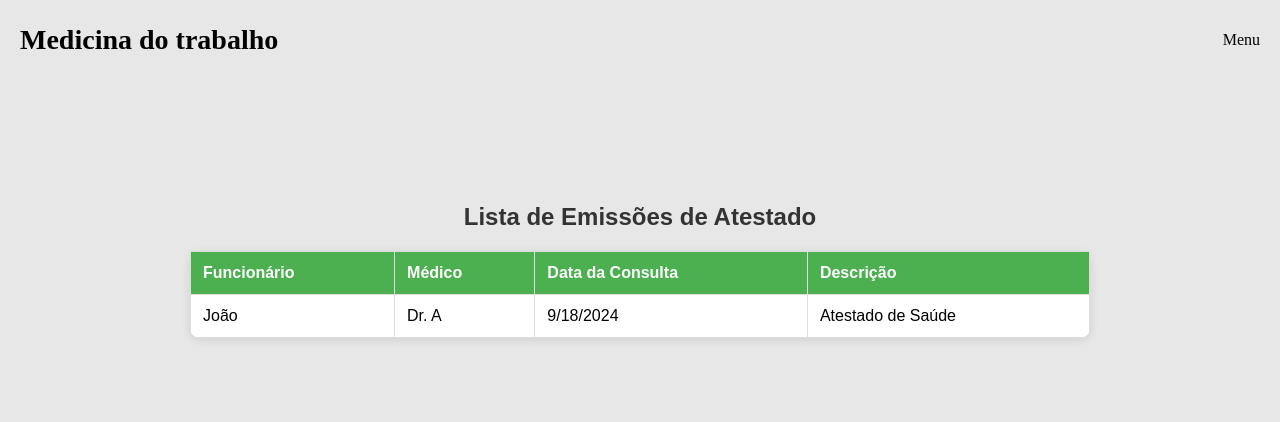
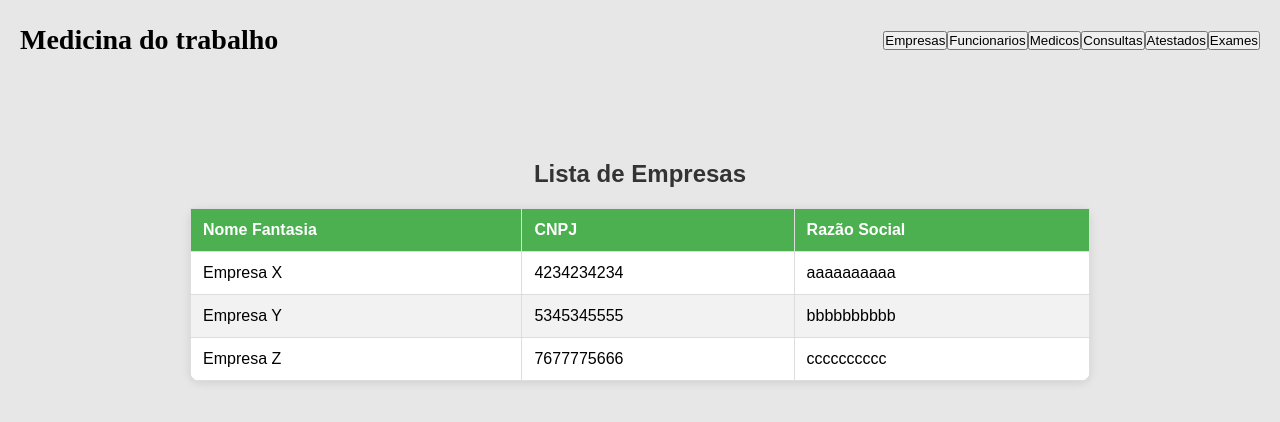
Before and after one commit to marquescript/medicina_trabalho_frontend, a React (Vite) app: page / in a window 1280 px wide. Shown: the top 422 px of the page. Built offline with nearby package versions, Linux system fonts and the light colour scheme.

Commit message:
adicionando renderização condicional para as tabelas

```diff
--- a/src/App.tsx
+++ b/src/App.tsx
@@ -1,14 +1,16 @@
 import { Body } from "./components/body/Body"
 import { Header } from "./components/header/Header"
+import { ButtonProvider } from "./contexts/ButtonContext"
 
 
 const App = () => {
 
   return (
     <>
-     <Header />
-     <Body />
-
+    <ButtonProvider>
+      <Header />
+      <Body />
+     </ButtonProvider>
     </>
   )
 }
--- a/src/components/body/Body.tsx
+++ b/src/components/body/Body.tsx
@@ -1,6 +1,8 @@
+import { useButtonContext } from "../../contexts/ButtonContext"
 import { TabelaConsultas } from "../table/TabelaConsultas"
 import { TabelaEmissoesAtestado } from "../table/TabelaEmissoesAtestado"
 import { TabelaEmpresas } from "../table/TabelaEmpresas"
+import { TabelaExames } from "../table/TabelaExames "
 import { TabelaFuncionarios } from "../table/TabelaFuncionarios"
 import { TabelaMedicos } from "../table/TabelaMedicos "
 
@@ -8,13 +10,30 @@ import { TabelaMedicos } from "../table/TabelaMedicos "
 
 export const Body = () => {
 
+    const buttonCtx = useButtonContext();
+
+    const renderTable = () => {
+        switch (buttonCtx?.selectedValue) {
+            case "Empresas":
+                return <TabelaEmpresas />;
+            case "Funcionarios":
+                return <TabelaFuncionarios />;
+            case "Medicos":
+                return <TabelaMedicos />;
+            case "Consultas":
+                return <TabelaConsultas />;
+            case "Atestados":
+                return <TabelaEmissoesAtestado />;
+            case "Exames":
+                return <TabelaExames />;
+            default:
+                return <TabelaEmpresas />;
+        }
+    };
 
     return (
         <>
-
-            {/*<TabelaEmpresas />*/}
-
-            <TabelaEmissoesAtestado />
+            {renderTable()}
         </>
     )
 
--- a/src/components/header/Header.tsx
+++ b/src/components/header/Header.tsx
@@ -1,14 +1,28 @@
+import { useButtonContext } from "../../contexts/ButtonContext";
 import "./header.css";
 
 
 export const Header = () => {
+
+    const buttonCtx = useButtonContext();
+
+    const buttons = ["Empresas", "Funcionarios", "Medicos", "Consultas", "Atestados", "Exames"];
+
+    const handleAddButton = (value: string) => {
+        buttonCtx?.addSelectedValue(value);
+    }
+
 
     return (
 
         <div className="header">
            <div className="header-title">Medicina do trabalho</div>
            <div>
-                Menu
+           {buttons.map((button) => (
+                    <button key={button} onClick={() => handleAddButton(button)}>
+                        {button}
+                    </button>
+                ))}
            </div>
         </div>
     )
--- /dev/null
+++ b/src/contexts/ButtonContext.tsx
@@ -0,0 +1,28 @@
+import { createContext, ReactNode, useContext, useState } from "react";
+
+type ButtonContextType = {
+    selectedValue: string;
+    addSelectedValue: (value: string) => void;
+}
+
+const ButtonContext = createContext<ButtonContextType | null>(null);
+
+export const ButtonProvider = ({children}: {children: ReactNode}) => {
+
+    const [selectedValue, setSelectedValue] = useState<string>("");
+
+    const addSelectedValue = (value: string) => {
+        setSelectedValue(value);
+    }
+
+    return (
+        <ButtonContext.Provider value={{selectedValue, addSelectedValue}}>
+            {children}
+        </ButtonContext.Provider>
+    )
+
+}
+
+export const useButtonContext = () => {
+    return useContext(ButtonContext);
+};
```
